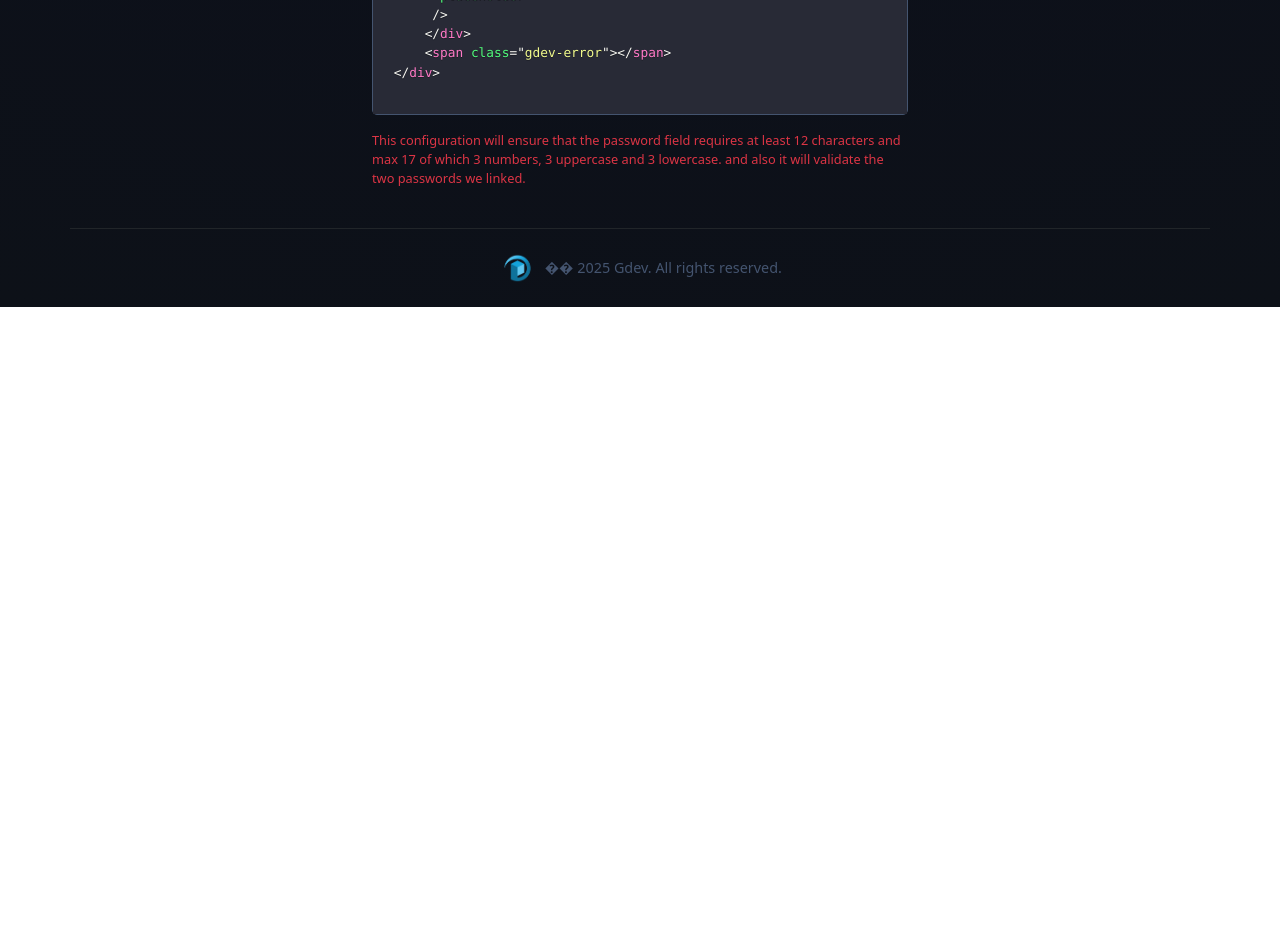
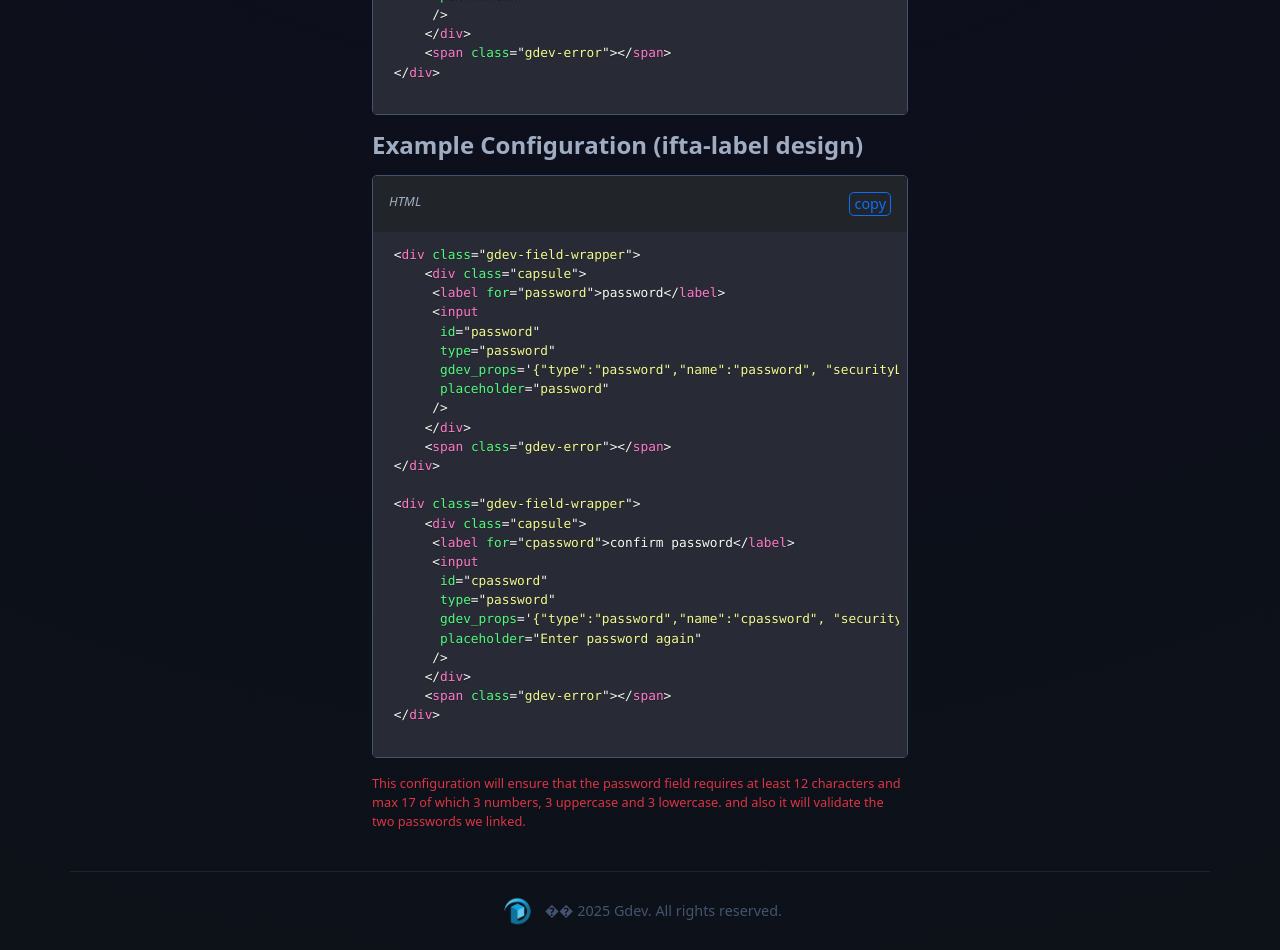
Before and after one commit to Tsem-Idriss-Terrance/gdev_form_validator, a React (Vite) app: page /field/password in a window 1280 px wide. Shown: the part 2720-3670 px from the top of the page. Before the commit the page ends 3027 px from the top, so only its background shows below. Built offline with nearby package versions, Linux system fonts and the light colour scheme.

Commit message:
added code snipet for ifta

```diff
--- a/src/components/FieldSkeleton.jsx
+++ b/src/components/FieldSkeleton.jsx
@@ -34,8 +34,7 @@
         <div id="classic-code-sample">
           <h4 className="fw-bold">Example Configuration (classic design)</h4>
 
-            <CodeHighlighter code={props.classicCode} language="markup" />
-
+          <CodeHighlighter code={props.classicCode} language="markup" />
         </div>
 
         <div id="floating-code-sample">
@@ -43,8 +42,15 @@
             Example Configuration (floating-label design)
           </h4>
 
-            <CodeHighlighter code={props.floatingCode} language="markup" />
+          <CodeHighlighter code={props.floatingCode} language="markup" />
+        </div>
 
+        <div id="floating-code-sample">
+          <h4 className="fw-bold">
+            Example Configuration (ifta-label design)
+          </h4>
+
+          <CodeHighlighter code={props.iftaCode} language="markup" />
         </div>
 
         <p className="gt-4 text-danger">{props.description4}</p>
--- a/src/pages/Checkbox.jsx
+++ b/src/pages/Checkbox.jsx
@@ -63,8 +63,10 @@
               </ul>
             </div>
           </p>
-          <CodeHighlighter
-            code={`<div className="gdev-field-wrapper">
+          <div>
+            <span className="fw-bold">classic</span>
+            <CodeHighlighter
+              code={`<div className="gdev-field-wrapper">
     <label htmlFor="name">Name</label>
     <input type="text" id="name" gdev_props='{"name":"name", "type":"text", "minWord":"2"}'/>
 </div>
@@ -73,8 +75,47 @@
     <label htmlFor="cn">clear name</label>
     <input type="checkbox" id="cn" gdev_props='{"name":"cn", "type":"checkbox", "value":"clear", "linkTo":"name,clear"}'/>
 </div>`}
-            language="markup"
-          />
+              language="markup"
+            />
+          </div>
+
+          <div>
+            <span className="fw-bold">floating-label</span>
+            <CodeHighlighter
+              code={`<div className="gdev-field-wrapper">
+  <div className="capsule">
+      <label htmlFor="name">Name</label>
+      <input type="text" placeholder="" id="name" gdev_props='{"name":"name", "type":"text", "minWord":"2"}'/>
+      <span className="gdev-error"></span>
+  </div>
+</div>
+
+<div className="gdev-field-wrapper">
+    <label htmlFor="cn">clear name</label>
+    <input type="checkbox" id="cn" gdev_props='{"name":"cn", "type":"checkbox", "value":"clear", "linkTo":"name,clear"}'/>
+</div>`}
+              language="markup"
+            />
+          </div>
+
+          <div>
+            <span className="fw-bold">ifta-label</span>
+            <CodeHighlighter
+              code={`<div className="gdev-field-wrapper">
+  <div className="capsule">
+      <label htmlFor="name">Name</label>
+      <input type="text" placeholder="Enter name" id="name" gdev_props='{"name":"name", "type":"text", "minWord":"2"}'/>
+      <span className="gdev-error"></span>
+  </div>
+</div>
+
+<div className="gdev-field-wrapper">
+    <label htmlFor="cn">clear name</label>
+    <input type="checkbox" id="cn" gdev_props='{"name":"cn", "type":"checkbox", "value":"clear", "linkTo":"name,clear"}'/>
+</div>`}
+              language="markup"
+            />
+          </div>
           <p>
             The above code links a checkbox to a text field with the
             relationship <strong>'clear'</strong>.
@@ -109,7 +150,7 @@
     },
   ];
   return (
-    <div className="mx-5 my-4 wh-2 overflow-hidden">
+    <div className=" laptop-px-10 desktop-px-10 tablet-px-4 ipad-px-4 mobile-px-4 my-4 wh-2 overflow-hidden">
       <div>
         <h2 className="mb-3 fw-bold">Checkbox</h2>
         <p className="gt-5">
--- a/src/pages/Email.jsx
+++ b/src/pages/Email.jsx
@@ -19,6 +19,13 @@
     <div class="capsule">
      <label for="email"></label>
      <input type="text" placeholder="" id="email" name="email" gdev_props='{"name":"email","type":"email", "provider": "gmail"}'/>
+    </div>
+    <span class="gdev-error"></span>
+  </div>`}
+      iftaCode={`<div class="gdev-field-wrapper">
+    <div class="capsule">
+     <label for="email">Email</label>
+     <input type="text" placeholder="Enter email" id="email" name="email" gdev_props='{"name":"email","type":"email", "provider": "gmail"}'/>
     </div>
     <span class="gdev-error"></span>
   </div>`}
--- a/src/pages/Number.jsx
+++ b/src/pages/Number.jsx
@@ -21,6 +21,13 @@
     <div class="capsule">
      <label for="magicNumber"></label>
      <input type="number" placeholder="" id="magicNumber" name="magicNumber" gdev_props='{"name":"magicNumber","type":"number", "min": "7"}'/>
+    </div>
+    <span class="gdev-error"></span>
+  </div>`}
+      iftaCode={`<div class="gdev-field-wrapper">
+    <div class="capsule">
+     <label for="magicNumber">Magic Number</label>
+     <input type="number" placeholder="Enter magic number" id="magicNumber" name="magicNumber" gdev_props='{"name":"magicNumber","type":"number", "min": "7"}'/>
     </div>
     <span class="gdev-error"></span>
   </div>`}
--- a/src/pages/Overview.jsx
+++ b/src/pages/Overview.jsx
@@ -85,10 +85,7 @@
             </div>
           </form>
           <li className="gt-5 fw-bold  mt-4">
-            ifta-label{" "}
-            <span className="gt-3 text-danger">
-              (same structure as floating)
-            </span>
+            ifta-label
             <form
               id="myForm"
               style={{width: "400px"}}
@@ -157,7 +154,7 @@
               >
                 here.
               </span>{" "}
-               and include it to your project as follows.
+              and include it to your project as follows.
             </p>
             <CodeHighlighter
               code={`<script src="path/to/gdev_form_validator.js"></script>`}
@@ -225,6 +222,42 @@
     <div class="capsule">
       <label for="password">Password</label>
       <input type="password"  placeholder="" id="password" name="password" gdev_props='{"name":"password","type":"password", "securityLevel": "s3"}'/>
+    </div>
+    <span class="gdev-error"></span>
+  </div>
+
+  <div class="gdev-field-wrapper">
+    <label for="pToggle">show password</label>
+    <input type="checkbox" id="pToggle" name="pToggle" gdev_props='{"name":"pToggle","type":"checkbox", "value": "pToggle", "linkTo":"password,passwordShowToggle"}'/>
+    <span class="gdev-error"></span>
+  </div>
+
+</form>
+  `}
+              language="markup"
+            />
+          </div>
+
+          <div className="my-5">
+            <li className="fw-bold" id="fl">
+              ifta-label
+            </li>
+            <CodeHighlighter
+              code={`
+<form id="myForm" lang="en" form_validator_design="ifta-label" response_exclude='["pToggle"]'>
+
+  <div class="gdev-field-wrapper">
+    <div class="capsule">
+      <label for="fullname">User name</label>
+      <input type="text" id="fullname" placeholder="Enter user name" name="fullname" gdev_props='{"name":"fullname","type":"text", "minWord": "2"}'/>
+    </div>
+    <span class="gdev-error"></span>
+  </div>
+
+  <div class="gdev-field-wrapper">
+    <div class="capsule">
+      <label for="password">Password</label>
+      <input type="password"  placeholder="Enter password" id="password" name="password" gdev_props='{"name":"password","type":"password", "securityLevel": "s3"}'/>
     </div>
     <span class="gdev-error"></span>
   </div>
--- a/src/pages/Password.jsx
+++ b/src/pages/Password.jsx
@@ -48,6 +48,33 @@
       type="password"
       gdev_props='{"type":"password","name":"cpassword", "securityLevel": "s3", "confirmWith":"password"}'
       placeholder=""
+     />
+    </div>
+    <span class="gdev-error"></span>
+</div>
+
+`}
+      iftaCode={`<div class="gdev-field-wrapper">
+    <div class="capsule">
+     <label for="password">password</label>
+     <input
+      id="password"
+      type="password"
+      gdev_props='{"type":"password","name":"password", "securityLevel": "s3", "confirmWith":"cpassword"}'
+      placeholder="password"
+     />
+    </div>
+    <span class="gdev-error"></span>
+</div>
+
+<div class="gdev-field-wrapper">
+    <div class="capsule">
+     <label for="cpassword">confirm password</label>
+     <input
+      id="cpassword"
+      type="password"
+      gdev_props='{"type":"password","name":"cpassword", "securityLevel": "s3", "confirmWith":"password"}'
+      placeholder="Enter password again"
      />
     </div>
     <span class="gdev-error"></span>
--- a/src/pages/Phone.jsx
+++ b/src/pages/Phone.jsx
@@ -43,6 +43,13 @@
     </div>
     <span class="gdev-error"></span>
   </div>`}
+      iftaCode={`<div class="gdev-field-wrapper">
+    <div class="capsule">
+     <label for="phone">Phone</label>
+     <input type="tel" placeholder="Enter phone number" id="phone" name="email" gdev_props='{"name":"phone","type":"tel", "country": "cameroon, nigeria"}'/>
+    </div>
+    <span class="gdev-error"></span>
+  </div>`}
       description4="This configuration will require the user to provide a valid phone number from cameroon or nigeria."
       properties={[
         {
--- a/src/pages/Text.jsx
+++ b/src/pages/Text.jsx
@@ -15,9 +15,16 @@
     <span class="gdev-error"></span>
   </div>`}
       floatingCode={` <div class="gdev-field-wrapper">
-    <div class="capsule>
-      <label for="fullname"></label>
+    <div class="capsule">
+      <label for="fullname">User name</label>
       <input type="text" id="fullname" name="fullname" gdev_props='{"name":"fullname","type":"text", "minWord": "2"}'/>
+    </div>
+    <span class="gdev-error"></span>
+  </div>`}
+      iftaCode={` <div class="gdev-field-wrapper">
+    <div class="capsule">
+      <label for="fullname">User name</label>
+      <input type="text" id="fullname" placeholder="Enter fullname" name="fullname" gdev_props='{"name":"fullname","type":"text", "minWord": "2"}'/>
     </div>
     <span class="gdev-error"></span>
   </div>`}
```
